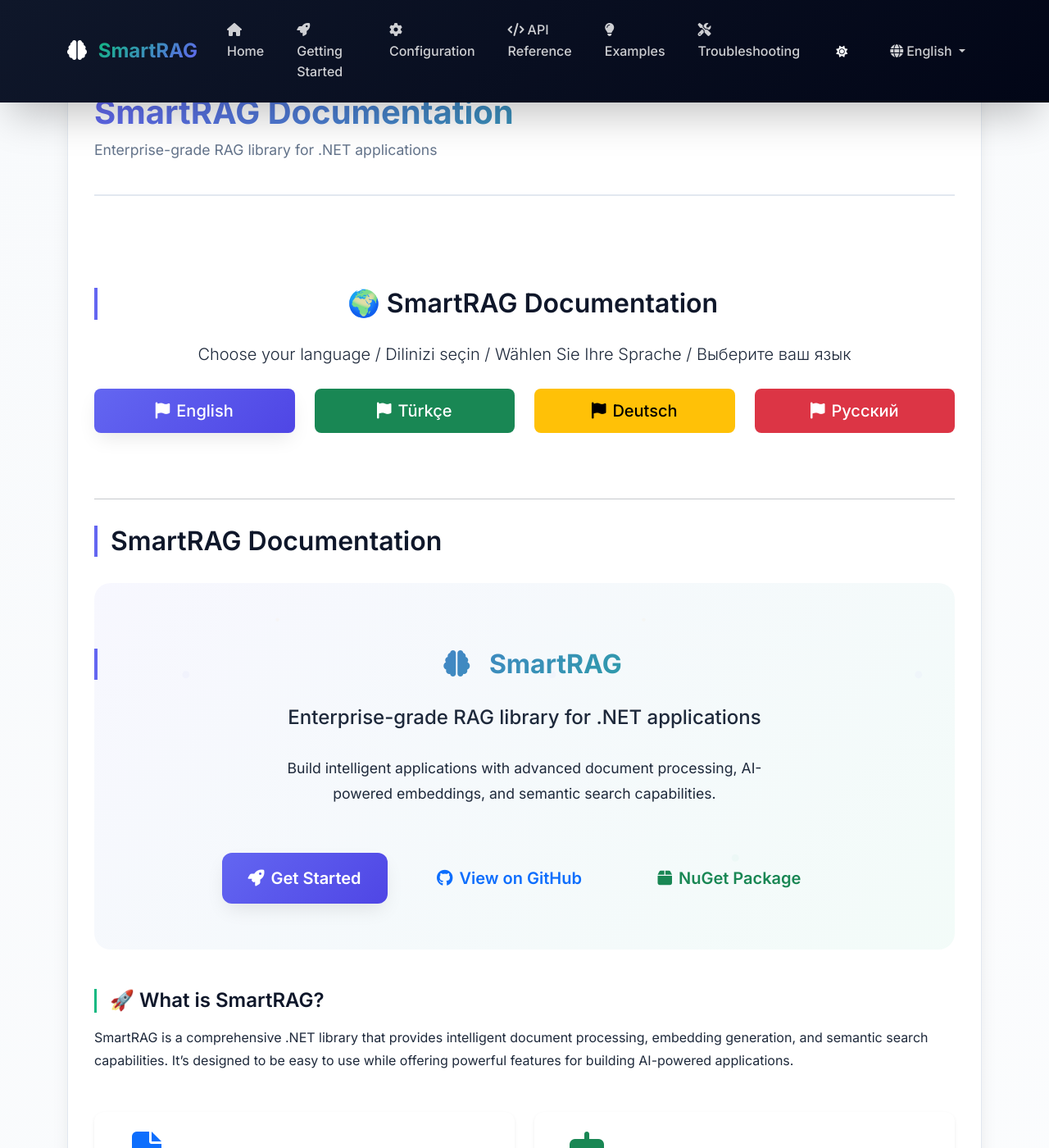
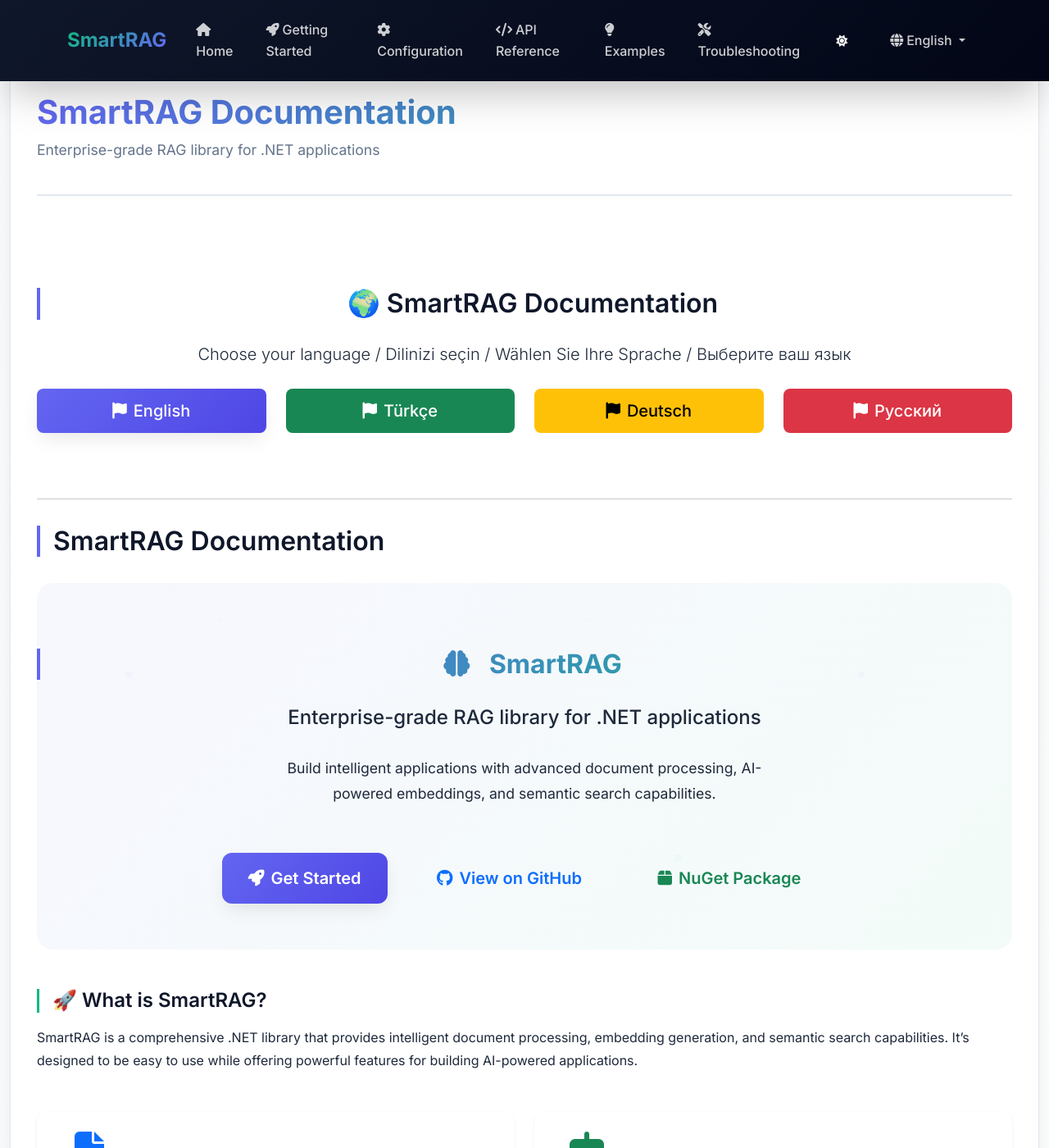
Before and after one commit to byerlikaya/SmartRAG, a Jekyll site: the page built from docs/index.md, in a window 1280 px wide and 1400 px high. Shown: the whole window at 82% size. Built offline with Jekyll 4.4.1, drawn with Linux system fonts in a browser that asks for light colours; some of the changed text lies outside the part shown.

Commit message:
fix: Resolve layout and design issues
- Remove logo from header navbar
- Fix Back to Top button centering with flexbox
- Fix Storage Providers duplicate CSS
- Optimize content area for full-width layout
- Improve overall visual consistency

```diff
--- a/docs/_layouts/default.html
+++ b/docs/_layouts/default.html
@@ -84,7 +84,6 @@
     <nav class="navbar navbar-expand-lg navbar-dark fixed-top">
         <div class="container">
             <a class="navbar-brand" href="{{ site.baseurl }}/{{ site.languages_default }}">
-                <i class="fas fa-brain me-2"></i>
                 <span class="brand-text">SmartRAG</span>
             </a>
 
@@ -143,7 +142,7 @@
 
             <!-- Main Content -->
         <main class="main-content">
-        <div class="container">
+            <div class="container-fluid">
                 <div class="content-wrapper">
                     <div class="page-header">
                         <h1 class="page-title">{{ page.title }}</h1>
--- a/docs/assets/css/style.css
+++ b/docs/assets/css/style.css
@@ -275,11 +275,21 @@ body {
     box-shadow: var(--shadow);
     border: 1px solid var(--border-color);
     margin-top: 2rem;
+    width: 100%;
+    max-width: 100%;
 }
 
-/* Content Area - Full Width */
 .content-area {
     padding: 2rem;
+    width: 100%;
+    max-width: 100%;
+}
+
+.main-content {
+    margin-top: 80px;
+    min-height: calc(100vh - 80px);
+    width: 100%;
+    max-width: 100%;
 }
 
 .page-header {
@@ -409,6 +419,10 @@ body {
     visibility: hidden;
     transition: all 0.3s ease;
     z-index: 1000;
+    display: flex;
+    align-items: center;
+    justify-content: center;
+    padding: 0;
 }
 
 .back-to-top.show {
@@ -419,6 +433,13 @@ body {
 .back-to-top:hover {
     transform: translateY(-5px);
     box-shadow: 0 20px 40px rgba(99, 102, 241, 0.3);
+}
+
+.back-to-top i {
+    margin: 0;
+    padding: 0;
+    line-height: 1;
+    display: block;
 }
 
 /* Responsive Design */
--- a/docs/index.md
+++ b/docs/index.md
@@ -221,7 +221,6 @@ var document = await documentService.UploadDocumentAsync(file);
     </div>
     <div class="col-md-2 mb-3">
         <div class="provider-card text-center p-4">
-            <div class="provider-card text-center p-4">
             <div class="provider-icon">
                 <i class="fas fa-microchip"></i>
             </div>
```
Lines whose indentation alone changed are shown as unchanged.
